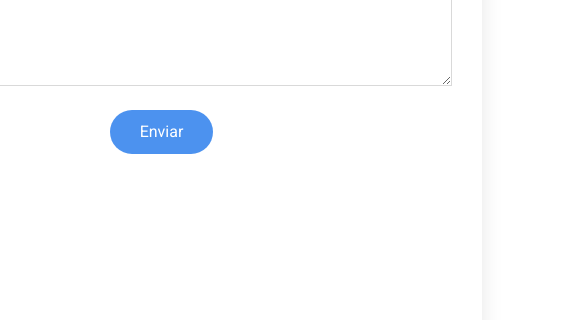
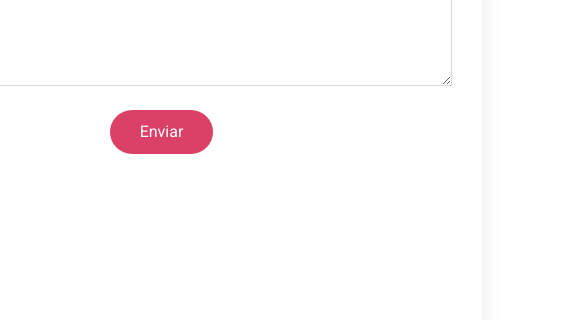
Before and after one commit to betoafc/IPMI, a plain HTML site: page index.html in a window 1280 px wide. In both pictures the pointer is over the button "Enviar". Shown: the part 4416-4736 px from the top of the page, 716-1280 px from the left. Drawn offline with nearby package versions, Linux system fonts and the light colour scheme; files whose address does not match are found by name.

Commit message:
Button Chenge

```diff
--- a/assets/css/main.css
+++ b/assets/css/main.css
@@ -1811,7 +1811,7 @@ section,
 }
 
 .contact .php-email-form button[type=submit]:hover {
-  background: color-mix(in srgb, var(--accent-color), transparent 25%);
+  background: color-mix(in srgb, var(--red-by-alberto-color), transparent 25%);
 }
 
 /*--------------------------------------------------------------
```
